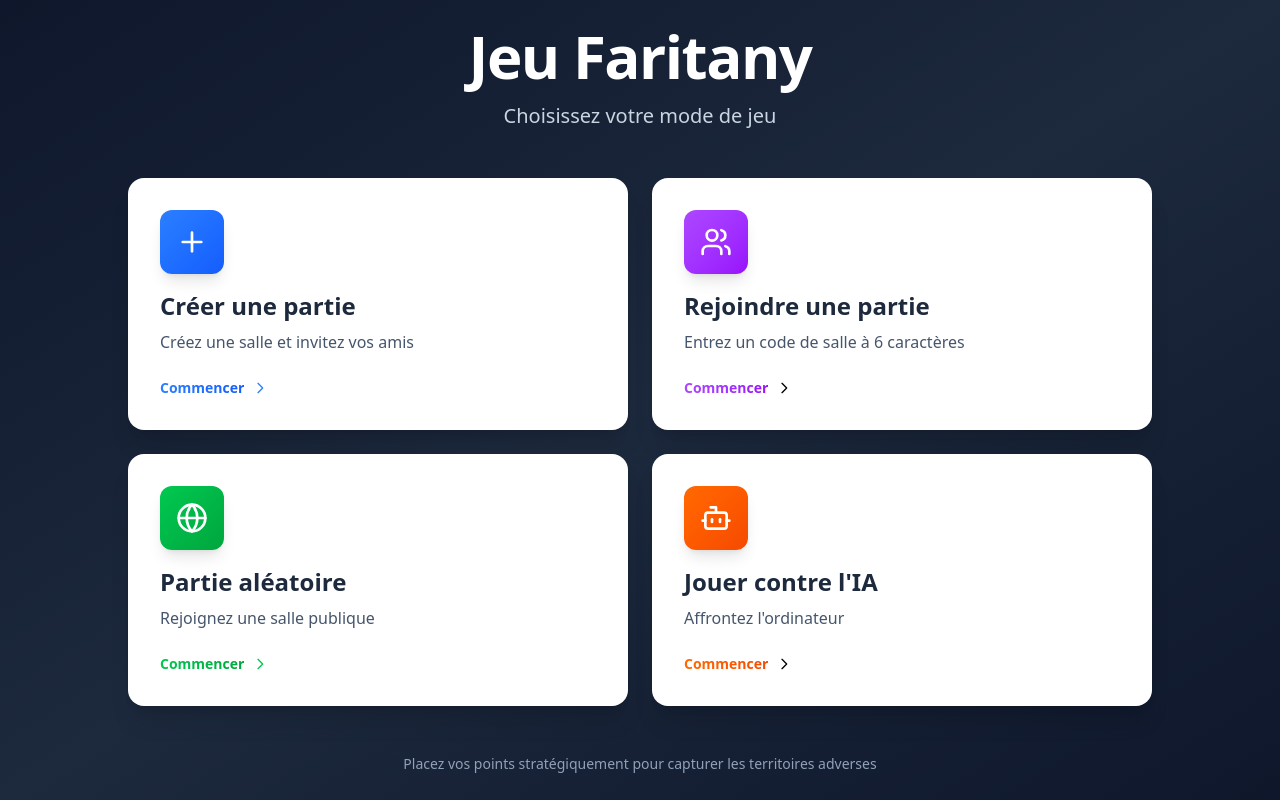
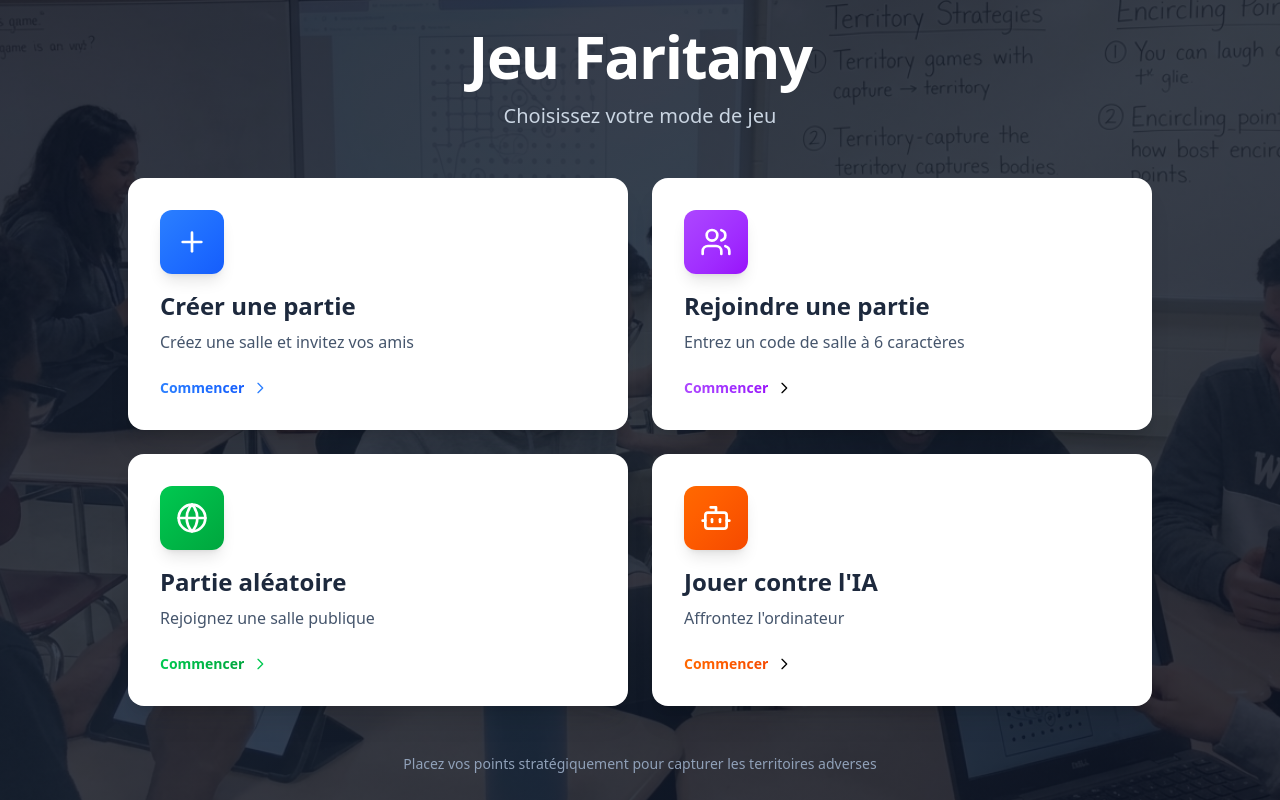
Before and after one commit to Mikajy01/jeu-faritany, a React (Vite) app in the folder frontend/: page / in a window 1280 px wide. Built offline with nearby package versions, Linux system fonts and the light colour scheme; no server answers.

Commit message:
feat: add image background to enhance the interface

```diff
--- a/frontend/src/components/MenuPrincipal.jsx
+++ b/frontend/src/components/MenuPrincipal.jsx
@@ -1,5 +1,7 @@
 import React, { useState } from 'react';
 import { Users, Bot, Globe, Plus } from 'lucide-react';
+import backgroundImage from '@/assets/images/background.png';
+
 
 export const MenuPrincipal = ({ onSelectMode }) => {
 
@@ -39,8 +41,19 @@ export const MenuPrincipal = ({ onSelectMode }) => {
   ];
 
   return (
-    <div className="min-h-screen bg-gradient-to-br from-slate-900 via-slate-800 to-slate-900 flex items-center justify-center p-4">
-      <div className="w-full max-w-5xl">
+    <div className="relative min-h-screen overflow-hidden flex items-center justify-center p-4">
+
+  {/* Background */}
+  <div
+    className="absolute inset-0 bg-cover bg-center scale-105"
+    style={{ backgroundImage: `url(${backgroundImage})` }}
+  />
+
+  <div className="absolute inset-0 bg-black/50" />
+  <div className="absolute inset-0 bg-gradient-to-br from-slate-900/70 via-slate-800/70 to-slate-900/70" />
+
+  {/* Content */}
+  <div className="relative z-10 w-full max-w-5xl">
         <div className="text-center mb-12">
           <h1 className="text-5xl md:text-6xl font-bold text-white mb-4 tracking-tight">
             Jeu Faritany
--- a/frontend/vite.config.js
+++ b/frontend/vite.config.js
@@ -1,8 +1,14 @@
 import { defineConfig } from 'vite'
 import react from '@vitejs/plugin-react'
 import tailwindcss from '@tailwindcss/vite'
+import path from 'path';
 
 // https://vite.dev/config/
 export default defineConfig({
   plugins: [react(), tailwindcss(),],
+  resolve: {
+    alias: {
+      '@': path.resolve(__dirname, 'src'),
+    },
+  },
 })
```
Also changed, not shown: frontend/src/assets/images/background.png (added).
